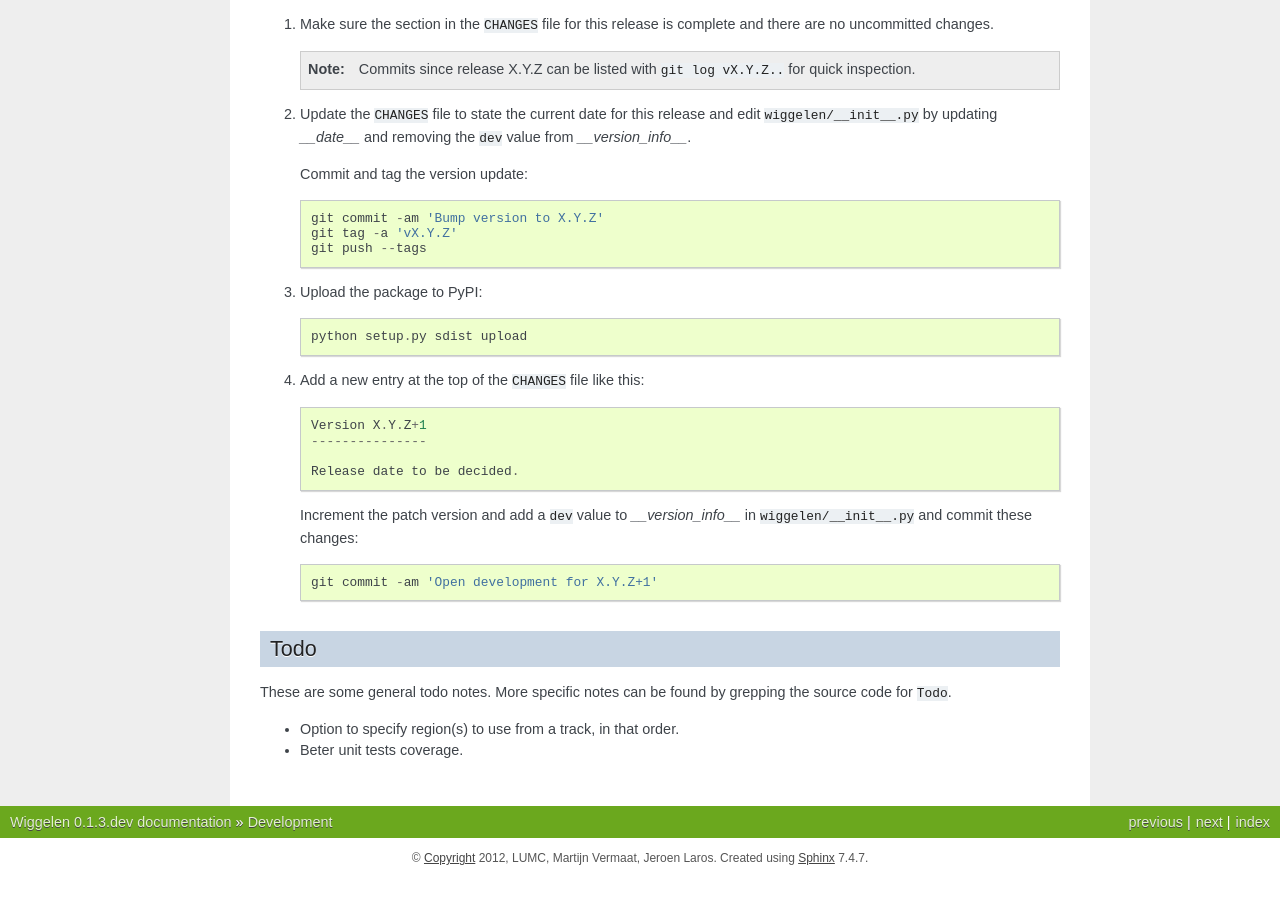
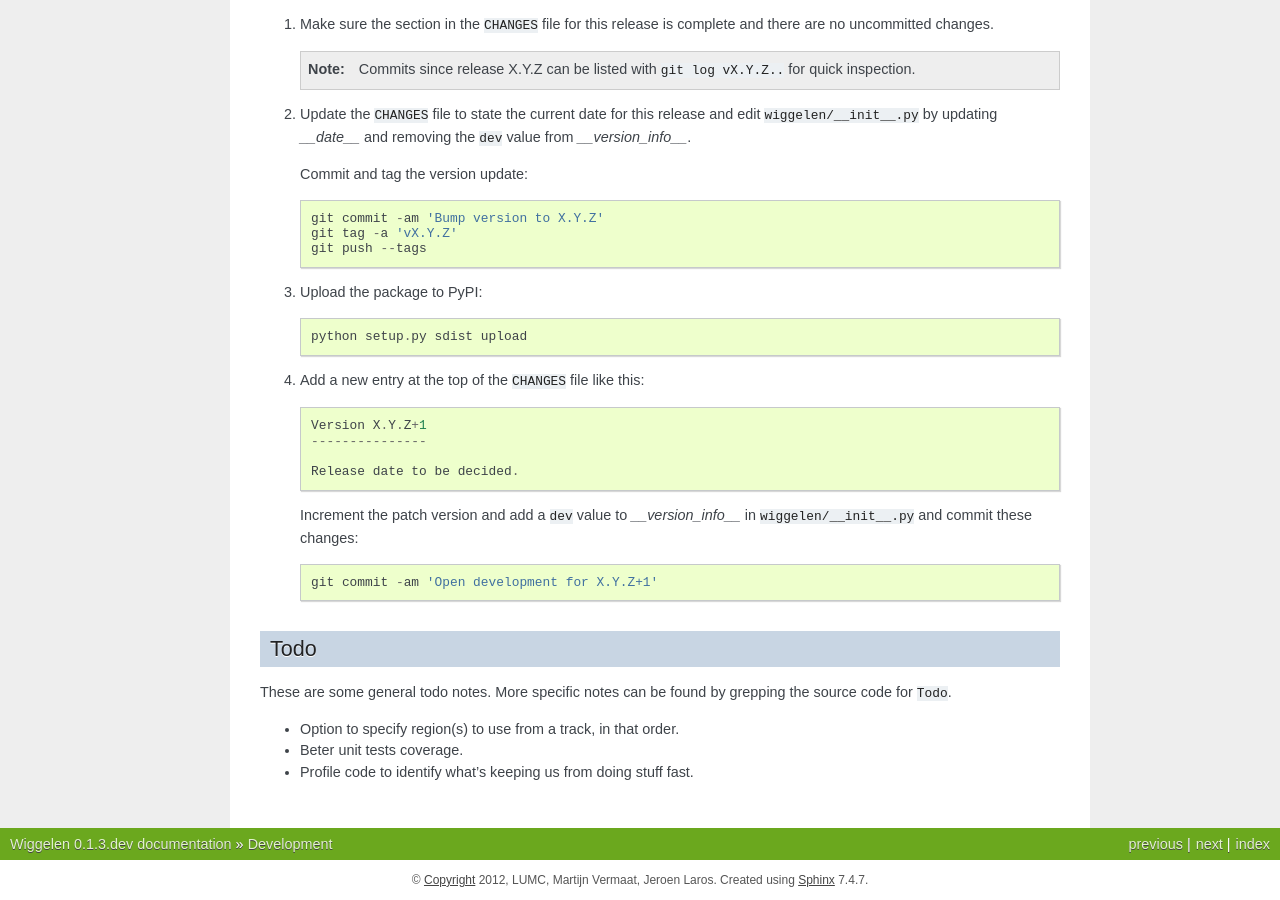
Before and after one commit to martijnvermaat/wiggelen, a Sphinx documentation site: the page built from doc/development.rst, in a window 1280 px wide and 900 px high, scrolled down 774 px. Built offline with Sphinx 7.4.7, drawn with Linux system fonts in a browser that asks for light colours; before the commit the page ends 1652 px from its top, so only the background shows below that.

Commit message:
Todo note

```diff
--- a/doc/development.rst
+++ b/doc/development.rst
@@ -91,6 +91,7 @@ grepping the source code for ``Todo``.
 
 * Option to specify region(s) to use from a track, in that order.
 * Beter unit tests coverage.
+* Profile code to identify what's keeping us from doing stuff fast.
 
 
 .. _nose: https://nose.readthedocs.org/
```
